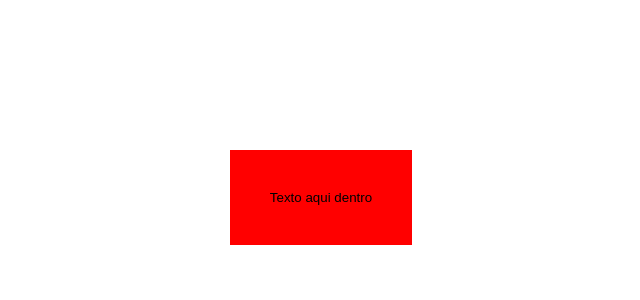
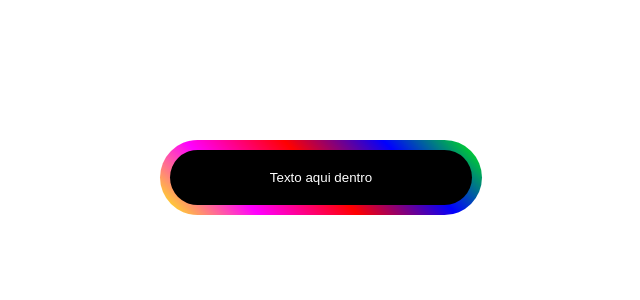
Before and after one commit to lucianobarauna/v-gradientbutton, a Vue app: page /#/ in a window 1280 px wide. Shown: the top 300 px of the page, without its empty margins (319-959 px from the left). Built offline with nearby package versions, Linux system fonts and the light colour scheme.

Commit message:
created style default of button

```diff
--- a/src/App.vue
+++ b/src/App.vue
@@ -1,7 +1,7 @@
 <template lang="pug">
   div(id="app")
     // router-view
-    GradientButton(customClass="classe-qualquer") Texto aqui dentro
+    GradientButton Texto aqui dentro
 </template>
 <script>
 import GradientButton from './components/GradientButton/GradientButton'
--- a/src/components/GradientButton/GradientButton.sass
+++ b/src/components/GradientButton/GradientButton.sass
@@ -1,19 +1,21 @@
 .gradient
   &-button
+    border: none
     position: relative
-    padding: 40px
-    color: #000
-    background-color: transparent
-    border: none
-    &-wrap
-      position: relative
-      z-index: 2
     &:after
       content: ''
       position: absolute
-      z-index: 1
-      top: 0
-      left: 0
-      width: 100%
-      height: 100%
-      background-color: red
+      z-index: -1
+    // Style default button
+    &.default
+      padding: 20px 100px
+      color: #fff
+      background-color: #000
+      border-radius: 50px
+      &:after
+        background: linear-gradient(45deg, #ff0, #f0f, #f00, #00f, #0f0)
+        border-radius: 50px
+        bottom: -10px
+        left: -10px
+        right: -10px
+        top: -10px
--- a/src/components/GradientButton/GradientButton.vue
+++ b/src/components/GradientButton/GradientButton.vue
@@ -1,6 +1,7 @@
 <template lang="pug">
   button(
-    :class='[customClass, classButton]'
+    :class='customClass'
+    class='gradient-button'
     )
     span(class="gradient-button-wrap")
       slot
```
Also changed, not shown: src/views/Home/Home.vue (deleted, +0 -19 lines), src/views/Home/Home.sass (deleted).
